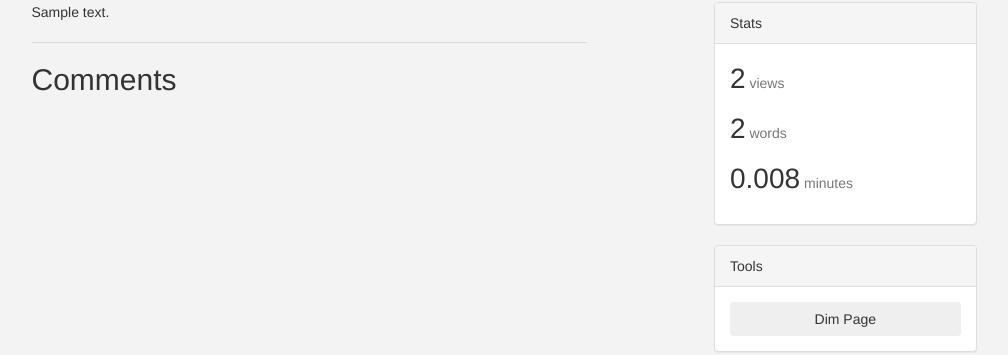
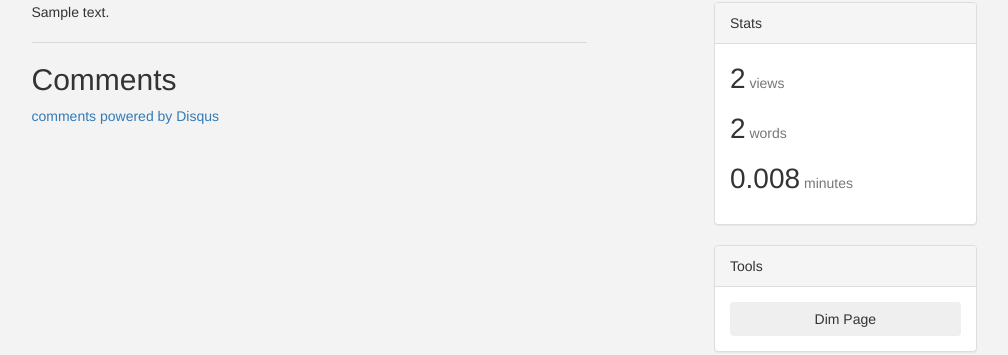
Before and after one commit to huntaub/storieshouse, a Django app: a page that uses storieshouse/templates/house/story_detail.html in a window 1280 px wide. Shown: the part 358-713 px from the top of the page, without its empty margins (136-1144 px from the left). Run offline with Django 3.2, Linux system fonts and the light colour scheme; tables that the repository leaves empty hold one stand-in row (values such as "Sample post"); grey boxes marked "Sample" are stand-in pictures; parts of the project's set-up code (start-up, migrations or seed data) failed here and were passed over; some libraries are stand-ins or nearby versions.

Commit message:
Added Comments Back In

```diff
--- a/storieshouse/templates/house/story_detail.html
+++ b/storieshouse/templates/house/story_detail.html
@@ -48,6 +48,24 @@
 				<div class="story-comments">
 				<hr/>
 				<h2>Comments</h2>
+				<div id="disqus_thread"></div>
+				<script type="text/javascript">
+				/* * * CONFIGURATION VARIABLES: EDIT BEFORE PASTING INTO YOUR WEBPAGE * * */
+				var disqus_shortname = 'storieshouse'; // required: replace example with your forum shortname
+				var disqus_identifier = '{{ object.id }}';
+				var disqus_title = '{{ object.title }}';
+				var disqus_url = 'http://storieshouse.com{{ object.get_absolute_url }}';
+
+				/* * * DON'T EDIT BELOW THIS LINE * * */
+				(function() {
+				var dsq = document.createElement('script'); dsq.type = 'text/javascript'; dsq.async = true;
+				dsq.src = 'http://' + disqus_shortname + '.disqus.com/embed.js';
+				(document.getElementsByTagName('head')[0] || document.getElementsByTagName('body')[0]).appendChild(dsq);
+				})();
+				</script>
+				<noscript>Please enable JavaScript to view the <a href="http://disqus.com/?ref_noscript">comments powered by Disqus.</a></noscript>
+				<a href="http://disqus.com" class="dsq-brlink">comments powered by <span class="logo-disqus">Disqus</span></a>
+
 				</div>
 			</div>
 			<div class="col-md-offset-1 col-md-3">
```
